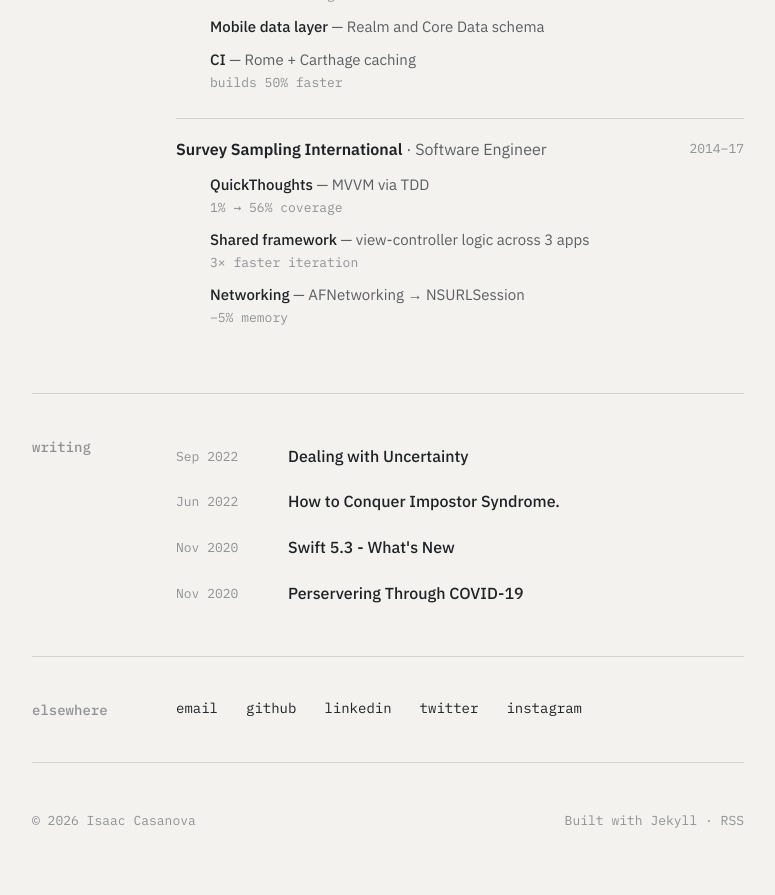
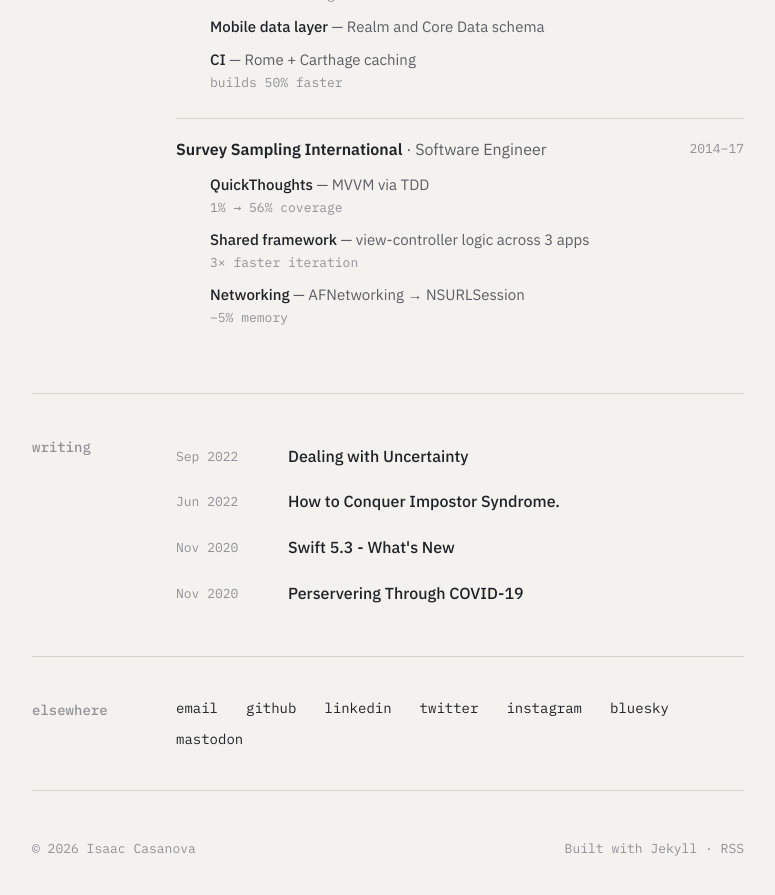
Before and after one commit to IsaacACasanova/IsaacACasanova.github.io, a Jekyll site: the page built from index.html, in a window 1280 px wide and 900 px high, scrolled down 1248 px. Shown: the top 895 px of the window, without its empty margins (252-1027 px from the left). Built offline with Jekyll 4.4.1, drawn with Linux system fonts in a browser that asks for light colours; the list of posts is cut into pages by our own code; before the commit the page ends 2119 px from its top, so only the background shows below that.

Commit message:
Mono: add Bluesky and Mastodon to the elsewhere list
Co-Authored-By: Claude Fable 5.1 <noreply@anthropic.com>

```diff
--- a/_data/links.yml
+++ b/_data/links.yml
@@ -3,3 +3,5 @@
 - { label: linkedin,   url: "https://www.linkedin.com/in/isaacacasanova/" }
 - { label: twitter,    url: "https://twitter.com/casanovacane" }
 - { label: instagram,  url: "https://www.instagram.com/mrcasanova" }
+- { label: bluesky,    url: "https://bsky.app/profile/isaaccasanova.com" }
+- { label: mastodon,   url: "https://macaw.social/@icasanova" }
```
